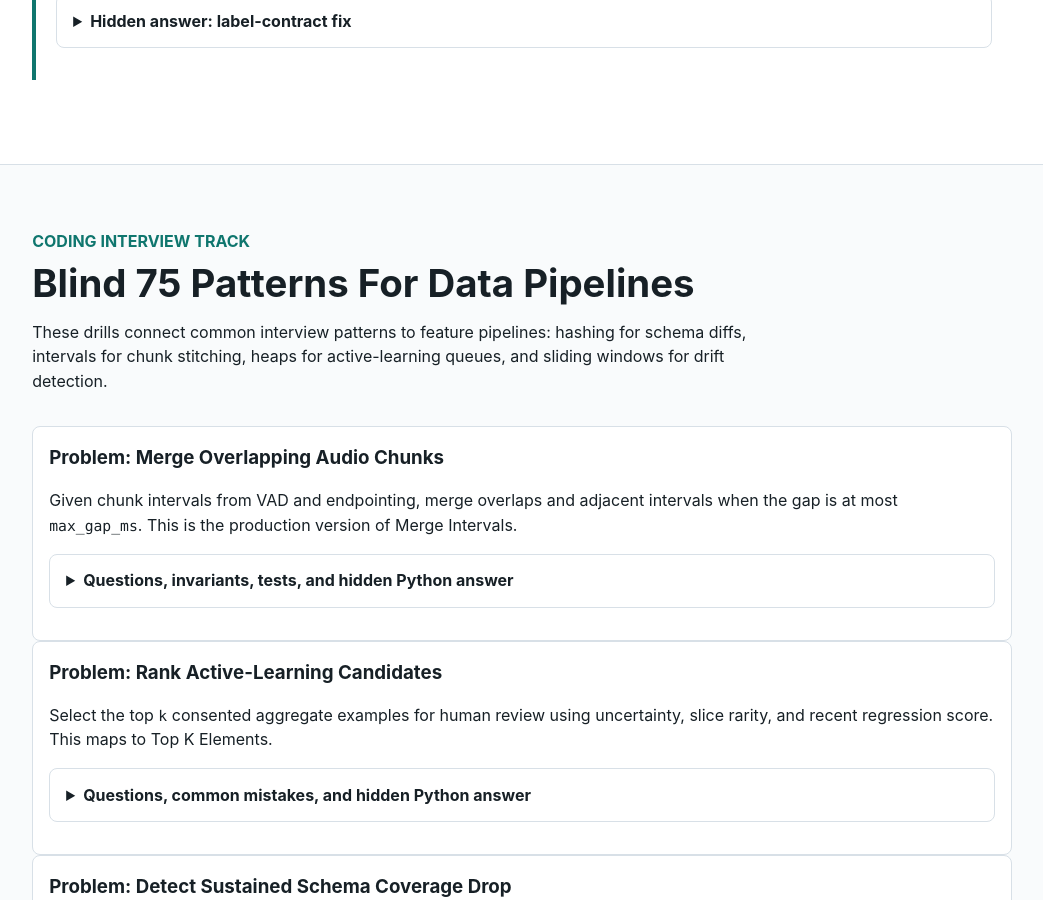
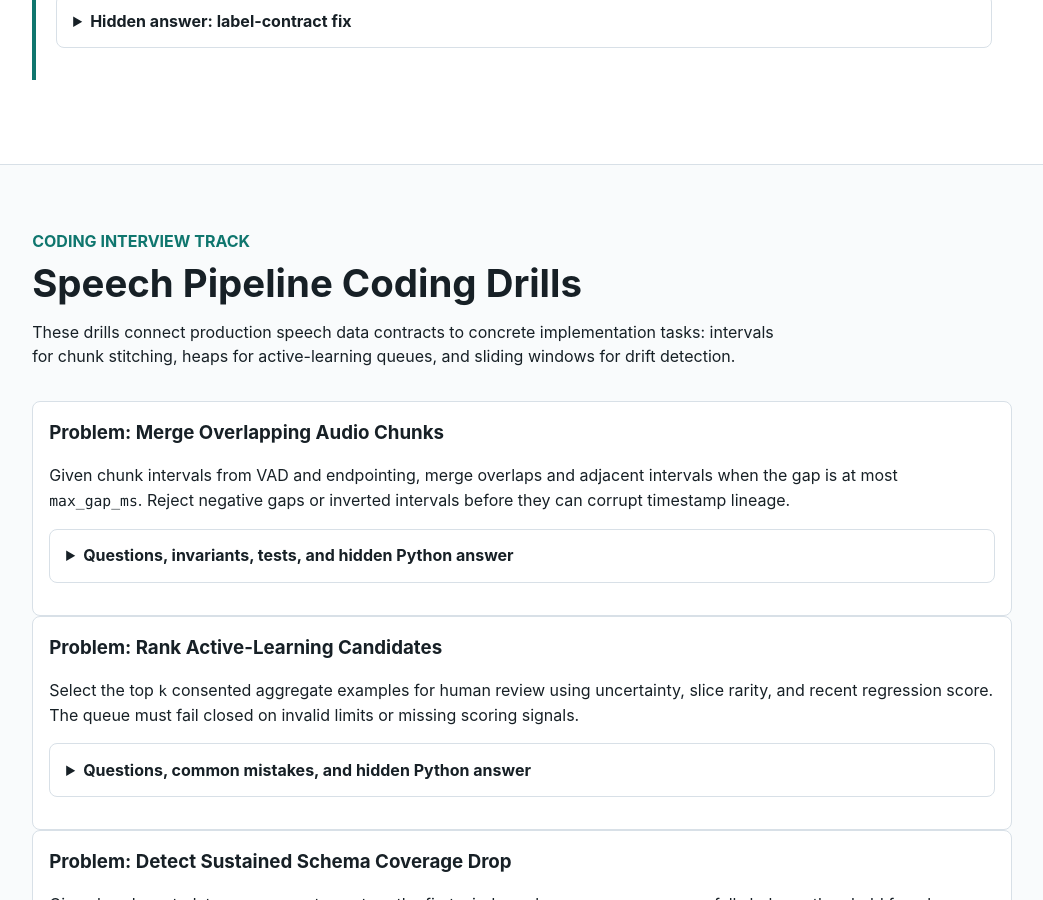
Before and after one commit to kennethli319/kennethli319.github.io, a Jekyll site: the page audio-text-ml-course/lessons/speech-feature-pipelines-data-contracts.html, which Jekyll copies as it is, in a window 1280 px wide and 900 px high, scrolled down 2744 px. Shown: the whole window, without its empty margins (19-1062 px from the left). Built offline with Jekyll 4.4.1, drawn with Linux system fonts in a browser that asks for light colours; some of the changed text lies outside the part shown.

Commit message:
Update speech feature pipeline lesson

```diff
--- a/audio-text-ml-course/lessons/speech-feature-pipelines-data-contracts.html
+++ b/audio-text-ml-course/lessons/speech-feature-pipelines-data-contracts.html
@@ -3,7 +3,7 @@
 <head>
   <meta charset="utf-8">
   <meta name="viewport" content="width=device-width, initial-scale=1">
-  <title>Speech Feature Pipelines And Data Contracts</title>
+  <title>Speech Feature Pipelines and Data Contracts</title>
   <link rel="stylesheet" href="../styles.css?v=20260616c">
 </head>
 <body>
@@ -16,8 +16,8 @@
       <a href="#coding">Coding</a>
       <a href="#exam">Exam</a>
     </nav>
-    <p class="eyebrow">Advanced Data And MLOps</p>
-    <h1>Speech Feature Pipelines And Data Contracts</h1>
+    <p class="eyebrow">Advanced Data and MLOps</p>
+    <h1>Speech Feature Pipelines and Data Contracts</h1>
     <p class="lede">
       Design privacy-safe audio feature pipelines that survive model releases,
       labeling changes, streaming constraints, drift, replay jobs, and production
@@ -29,7 +29,7 @@
     <section id="contracts" class="band">
       <div class="section-head">
         <p class="eyebrow">Mental Model</p>
-        <h2>A Feature Pipeline Is A Release Dependency</h2>
+        <h2>A Feature Pipeline Is a Release Dependency</h2>
         <p>
           Speech models often fail in production because the data path changes:
           VAD thresholds shift, resampling differs, transcript normalization
@@ -178,10 +178,10 @@
     <section id="coding" class="band">
       <div class="section-head">
         <p class="eyebrow">Coding Interview Track</p>
-        <h2>Blind 75 Patterns For Data Pipelines</h2>
+        <h2>Speech Pipeline Coding Drills</h2>
         <p>
-          These drills connect common interview patterns to feature pipelines:
-          hashing for schema diffs, intervals for chunk stitching, heaps for
+          These drills connect production speech data contracts to concrete
+          implementation tasks: intervals for chunk stitching, heaps for
           active-learning queues, and sliding windows for drift detection.
         </p>
       </div>
@@ -191,7 +191,8 @@
         <p>
           Given chunk intervals from VAD and endpointing, merge overlaps and
           adjacent intervals when the gap is at most <code>max_gap_ms</code>.
-          This is the production version of Merge Intervals.
+          Reject negative gaps or inverted intervals before they can corrupt
+          timestamp lineage.
         </p>
         <details class="qa">
           <summary>Questions, invariants, tests, and hidden Python answer</summary>
@@ -204,10 +205,16 @@
             intervals, small allowed gaps, and unsorted input.
           </p>
           <pre><code>def merge_audio_chunks(chunks, max_gap_ms=0):
+    if max_gap_ms < 0:
+        raise ValueError("max_gap_ms must be non-negative")
     if not chunks:
         return []
 
     ordered = sorted(chunks)
+    for start, end in ordered:
+        if start > end:
+            raise ValueError("chunk start must be <= end")
+
     merged = [list(ordered[0])]
 
     for start, end in ordered[1:]:
@@ -230,7 +242,8 @@ assert merge_audio_chunks([(0, 10), (13, 20)], max_gap_ms=3) == [(0, 20)]</code>
         <p>
           Select the top <code>k</code> consented aggregate examples for human
           review using uncertainty, slice rarity, and recent regression score.
-          This maps to Top K Elements.
+          The queue must fail closed on invalid limits or missing scoring
+          signals.
         </p>
         <details class="qa">
           <summary>Questions, common mistakes, and hidden Python answer</summary>
@@ -245,10 +258,18 @@ assert merge_audio_chunks([(0, 10), (13, 20)], max_gap_ms=3) == [(0, 20)]</code>
 
 
 def rank_review_candidates(rows, k):
+    if k < 0:
+        raise ValueError("k must be non-negative")
+    if k == 0:
+        return []
+    required = ("uncertainty", "slice_rarity", "regression", "example_id")
     heap = []
     for row in rows:
         if not row.get("consented"):
             continue
+        missing = [name for name in required if name not in row]
+        if missing:
+            raise ValueError(f"missing candidate fields: {missing}")
         score = (
             0.55 * row["uncertainty"]
             + 0.30 * row["slice_rarity"]
```
Also changed, not shown: other parts of audio-text-ml-course/lessons/speech-feature-pipelines-data-contracts.html (+6 -1 lines).
